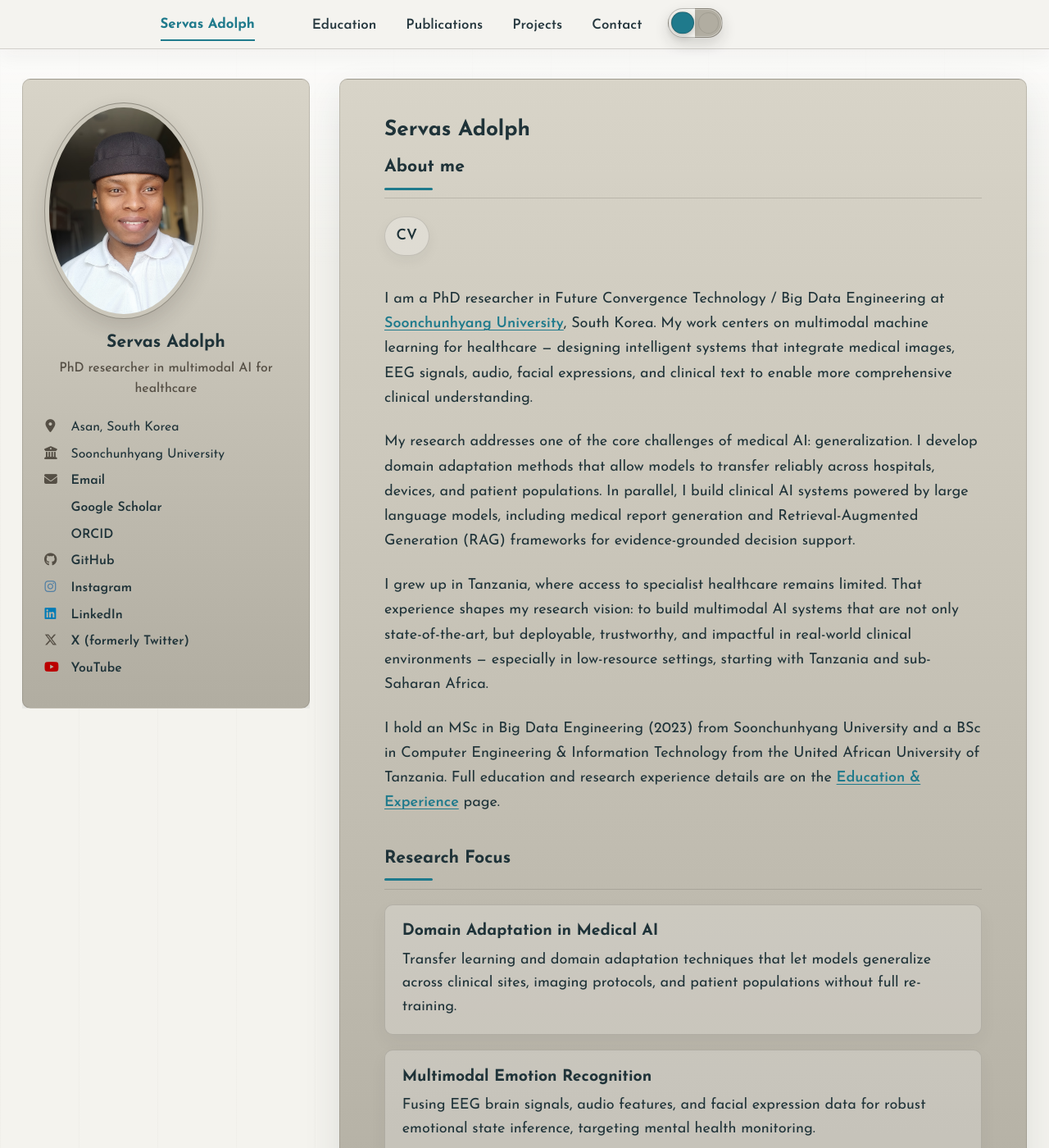
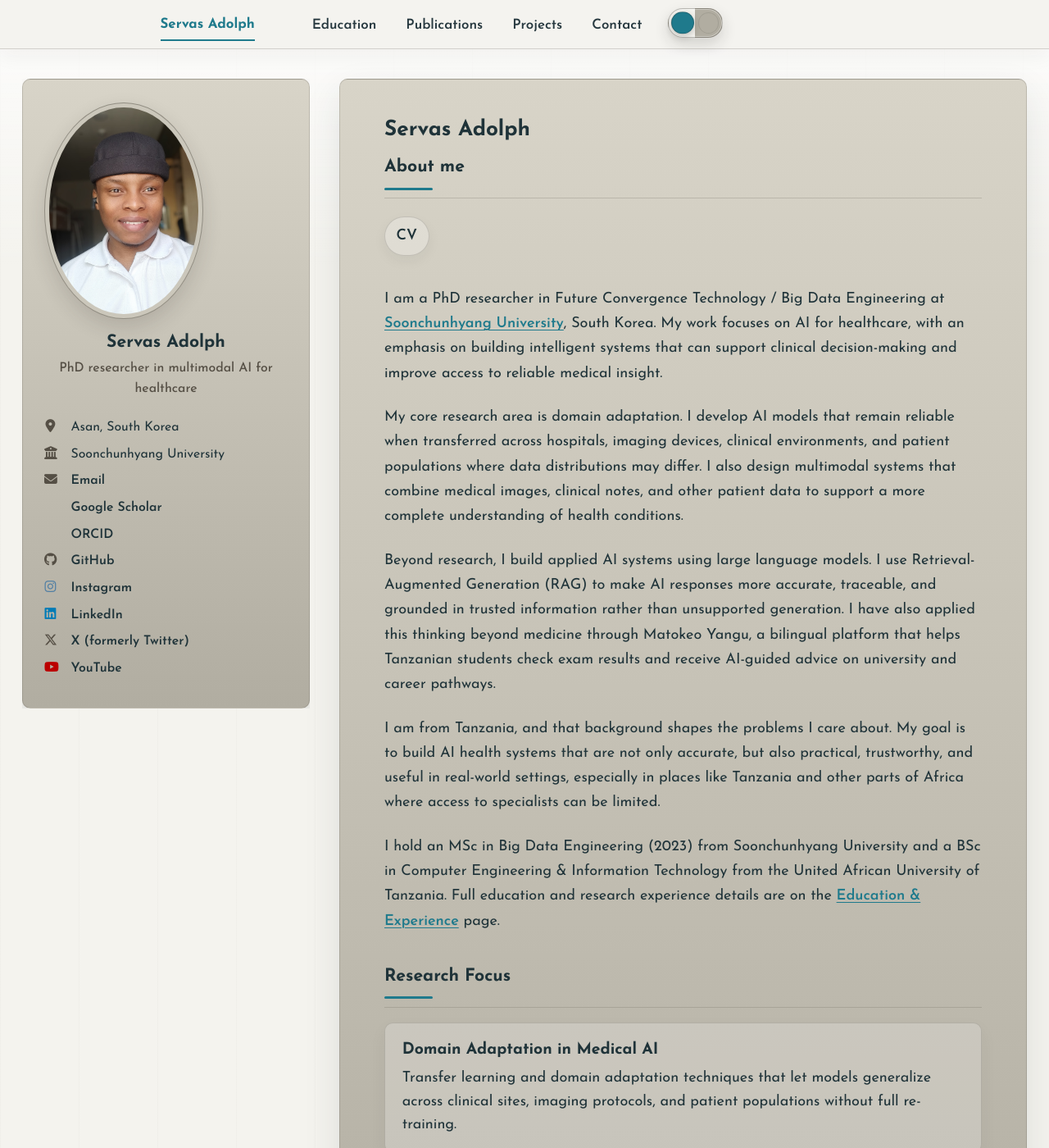
Before and after one commit to servasadolph/servasadolph.github.io, a Jekyll site: the page built from _pages/about.md, in a window 1280 px wide and 1400 px high. Shown: the whole window at 82% size. Built offline with Jekyll 4.4.1, drawn with Linux system fonts in a browser that asks for light colours; a style sheet for code colours, icons or effects is not loaded.

Commit message:
[claude] Rewrite About me bio (Codex's polished draft, one fix applied)
User shared a plain-language bio rewrite and asked Claude/Codex to
reconcile. Codex proposed a polished middle-ground version (better
academic register than the plain draft, keeps Matokeo Yangu framed as
"applied AI beyond medicine" so it doesn't dilute the healthcare focus)
and logged it as an open question for agreement.

Adopted Codex's draft with one fix: it dropped "/ Big Data Engineering"
from the program name in its first sentence, despite Codex's own log
entry saying it would keep this consistent with the CV page - re-added
it. Also kept the closing cross-link to the Education & Experience page
from the current version, since Codex's draft omitted it.

Matokeo Yangu is confirmed real by the user and mentioned here in the
bio; a full Projects page entry is pending tech-stack/description
details from the user.

Verified: bundle exec jekyll build clean; compiled HTML confirms the
Matokeo Yangu mention, consistent program naming (2 occurrences), and
still exactly one <h1> on the Home page.

```diff
--- a/_pages/about.md
+++ b/_pages/about.md
@@ -12,11 +12,13 @@ redirect_from:
 
 [CV](/files/Servas_Adolph_CV_2024_Updated_09.pdf){: .profile-link}
 
-I am a PhD researcher in Future Convergence Technology / Big Data Engineering at [Soonchunhyang University](https://www.sch.ac.kr/), South Korea. My work centers on multimodal machine learning for healthcare — designing intelligent systems that integrate medical images, EEG signals, audio, facial expressions, and clinical text to enable more comprehensive clinical understanding.
+I am a PhD researcher in Future Convergence Technology / Big Data Engineering at [Soonchunhyang University](https://www.sch.ac.kr/), South Korea. My work focuses on AI for healthcare, with an emphasis on building intelligent systems that can support clinical decision-making and improve access to reliable medical insight.
 
-My research addresses one of the core challenges of medical AI: generalization. I develop domain adaptation methods that allow models to transfer reliably across hospitals, devices, and patient populations. In parallel, I build clinical AI systems powered by large language models, including medical report generation and Retrieval-Augmented Generation (RAG) frameworks for evidence-grounded decision support.
+My core research area is domain adaptation. I develop AI models that remain reliable when transferred across hospitals, imaging devices, clinical environments, and patient populations where data distributions may differ. I also design multimodal systems that combine medical images, clinical notes, and other patient data to support a more complete understanding of health conditions.
 
-I grew up in Tanzania, where access to specialist healthcare remains limited. That experience shapes my research vision: to build multimodal AI systems that are not only state-of-the-art, but deployable, trustworthy, and impactful in real-world clinical environments — especially in low-resource settings, starting with Tanzania and sub-Saharan Africa.
+Beyond research, I build applied AI systems using large language models. I use Retrieval-Augmented Generation (RAG) to make AI responses more accurate, traceable, and grounded in trusted information rather than unsupported generation. I have also applied this thinking beyond medicine through Matokeo Yangu, a bilingual platform that helps Tanzanian students check exam results and receive AI-guided advice on university and career pathways.
+
+I am from Tanzania, and that background shapes the problems I care about. My goal is to build AI health systems that are not only accurate, but also practical, trustworthy, and useful in real-world settings, especially in places like Tanzania and other parts of Africa where access to specialists can be limited.
 
 I hold an MSc in Big Data Engineering (2023) from Soonchunhyang University and a BSc in Computer Engineering & Information Technology from the United African University of Tanzania. Full education and research experience details are on the [Education & Experience](/cv/) page.
 
```
